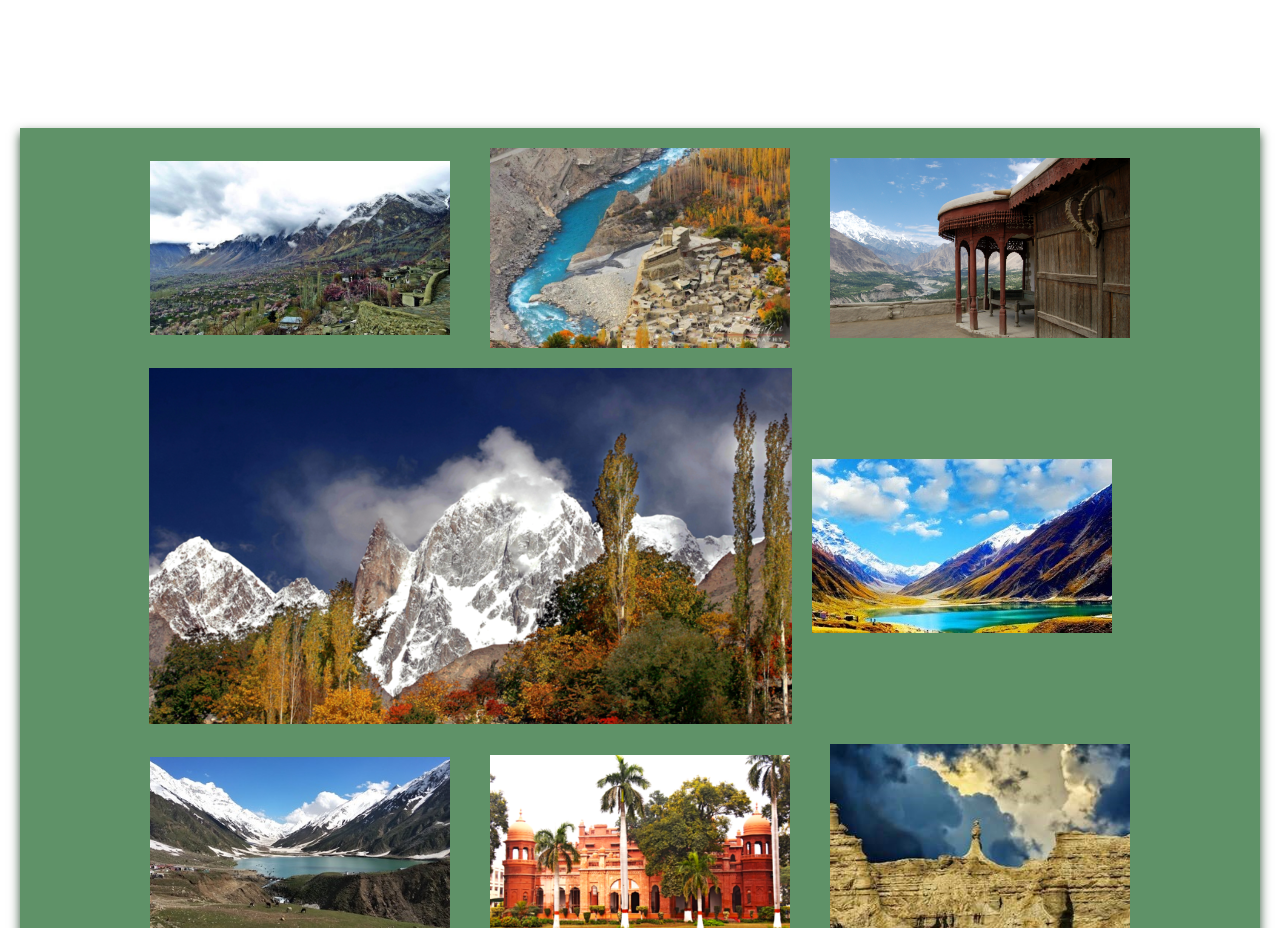
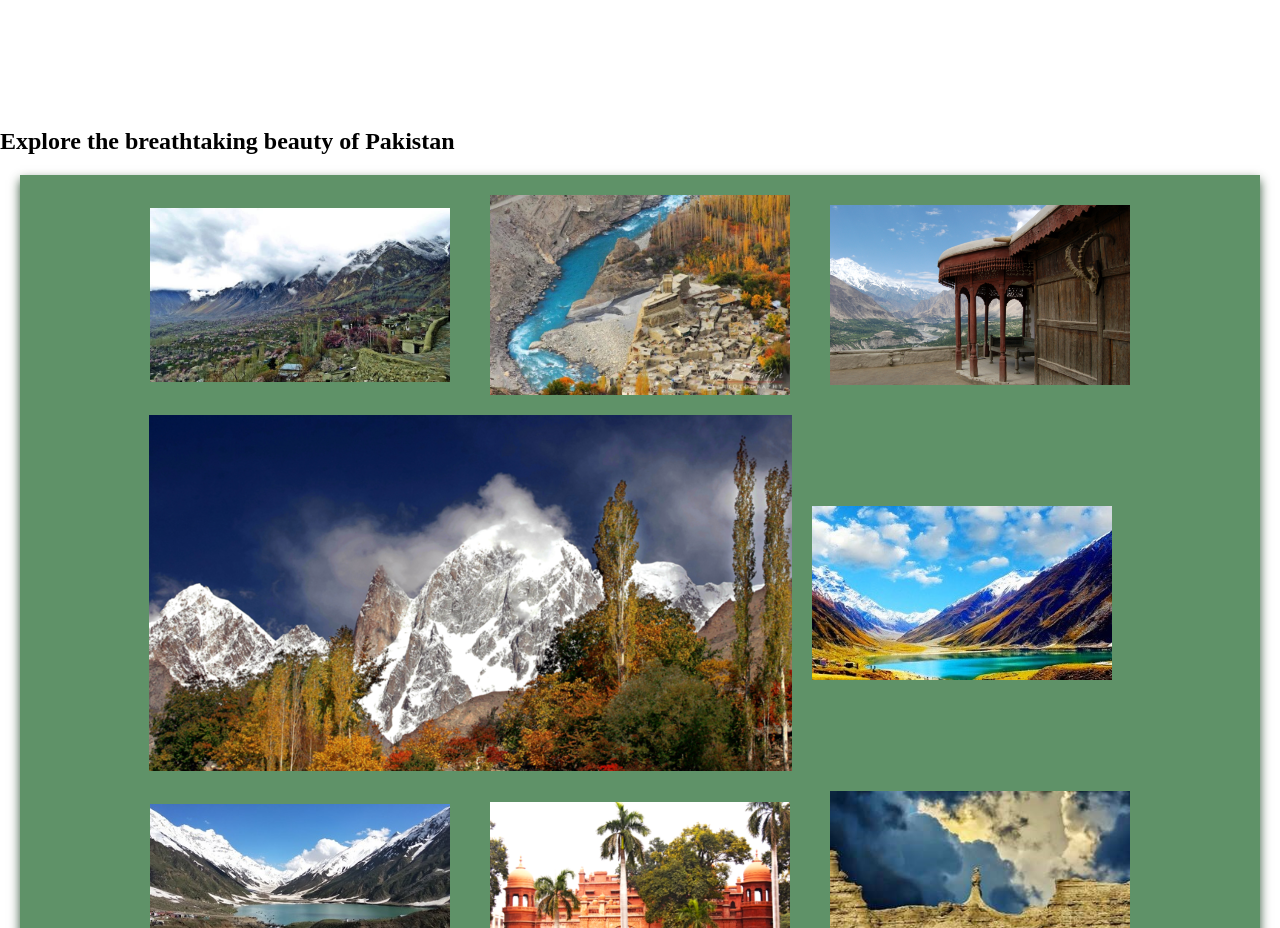
Before and after one commit to AlizayAyesha/Pakistan-Tourism-Website, a plain HTML site: page index.html in a window 1280 px wide. Shown: the part 2460-3388 px from the top of the page. Drawn offline with Linux system fonts and the light colour scheme.

Commit message:
Add heading to gallery section (Fixes #5)

```diff
--- a/index.html
+++ b/index.html
@@ -67,20 +67,21 @@
 </section>
 <section class="gallery">
     <h1>"MORE HEAVENLY PLACES ARE IN THIS GALLERY"</h1>
+    <h2>Explore the breathtaking beauty of Pakistan</h2>  <!-- ADDED HEADING HERE -->
     <div class="img">
         <img src="2jpg.jpg" class="gallery-img" title="Hunza Valley">
         <img src="1jpg.jpg" class="gallery-img" title="Altit Fort">
         <img src="3jpgs.jpg.png" class="gallery-img" title="Baltit Fort">
         <img src="4jpg.png" title="Hunza Peak">
         <img src="5jpg.jpg" class="gallery-img" title="Naran Valley">
-        <img src="6jpg.jpg" class="gallery-img" title=" Saif-ul-Maluk Lake">
+        <img src="6jpg.jpg" class="gallery-img" title="Saif-ul-Maluk Lake">
         <img src="chambahouse.png" class="gallery-img" title="Chamba House Lahore">
         <img src="princess-of-hope-stone-sculpture-tripako.jpeg" class="gallery-img" title="Princess Of Hope Balochistan">
         <img src="8jpg.jpg" class="gallery-img" title="Bhit Khori Beach Karachi">
         <img src="9jpg.png" title="Sapat Beach Balochistan">
-
     </div>
 </section>
+
 <footer>
     <h2>AlizayAyesha</h2>
     <form>
```
